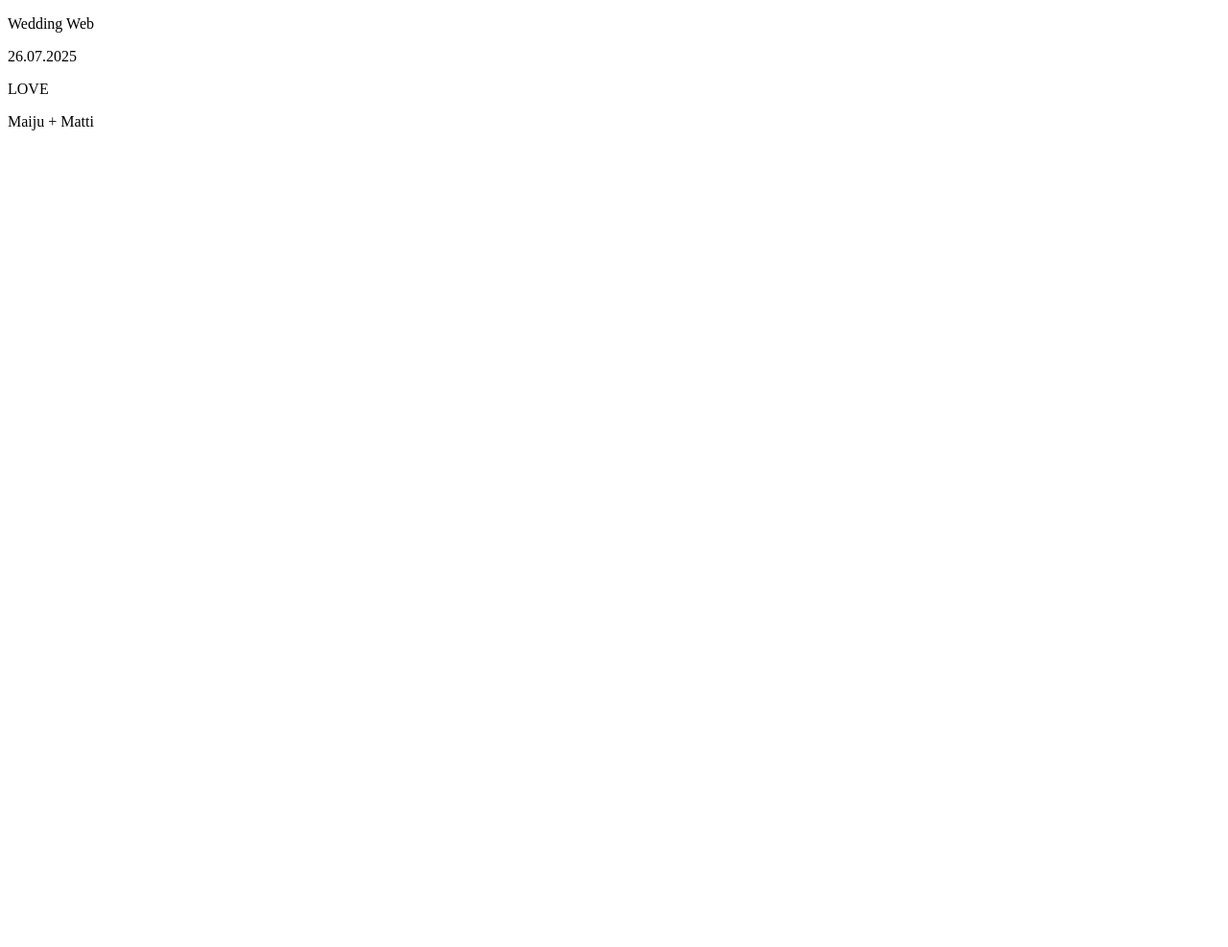
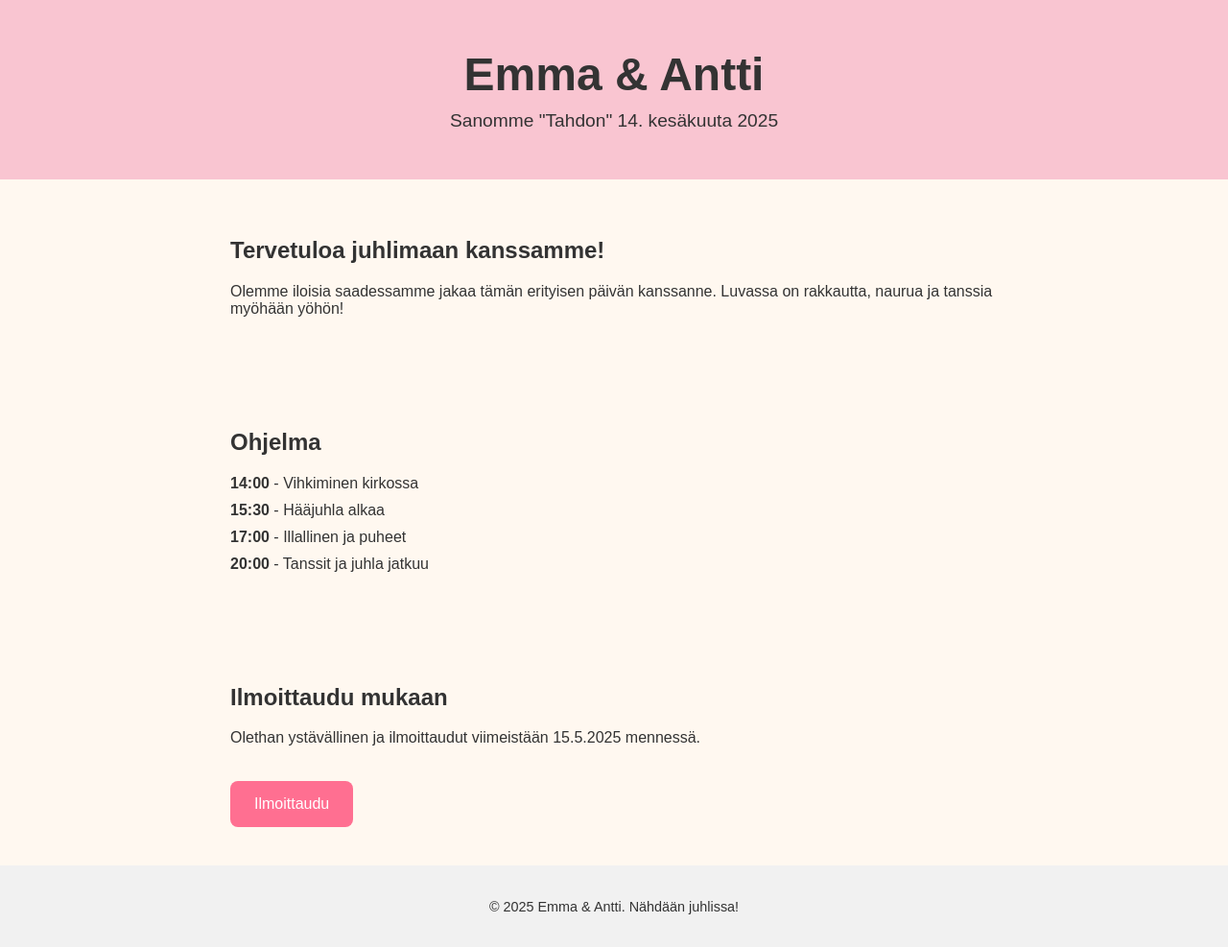
Before and after one commit to petratim/Lab4, a plain HTML site: page web/index.html in a window 1280 px wide. Shown: the whole page at 96% size. Before the commit the page ends 800 px from the top, so only its background shows below. Drawn offline with Linux system fonts and the light colour scheme.

Commit message:
sivuston pohja

```diff
--- a/web/index.html
+++ b/web/index.html
@@ -1,12 +1,103 @@
 <!DOCTYPE html>
-<html>
-    <head>
-        <title>Wedding Web</title>
-    </head>
-    <body>
-        <p>Wedding Web</p>
-        <p>26.07.2025</p>
-        <p>LOVE</p>
-        <p>Maiju + Matti</p>
-    </body>
+<html lang="fi">
+<head>
+  <meta charset="UTF-8">
+  <meta name="viewport" content="width=device-width, initial-scale=1.0">
+  <title>Meidän Häät</title>
+  <style>
+    body {
+      font-family: 'Arial', sans-serif;
+      margin: 0;
+      padding: 0;
+      background: #fff8f0;
+      color: #333;
+    }
+
+    header {
+      background-color: #f9c5d1;
+      padding: 50px 20px;
+      text-align: center;
+    }
+
+    header h1 {
+      font-size: 3em;
+      margin: 0;
+    }
+
+    header p {
+      font-size: 1.2em;
+      margin: 10px 0 0;
+    }
+
+    section {
+      padding: 40px 20px;
+      max-width: 800px;
+      margin: auto;
+    }
+
+    .schedule ul {
+      list-style: none;
+      padding: 0;
+    }
+
+    .schedule li {
+      margin-bottom: 10px;
+    }
+
+    .rsvp-button {
+      display: inline-block;
+      padding: 15px 25px;
+      background-color: #ff6f91;
+      color: white;
+      text-decoration: none;
+      border-radius: 8px;
+      margin-top: 20px;
+      transition: background-color 0.3s ease;
+    }
+
+    .rsvp-button:hover {
+      background-color: #e85a7d;
+    }
+
+    footer {
+      text-align: center;
+      padding: 20px;
+      background-color: #f1f1f1;
+      font-size: 0.9em;
+    }
+  </style>
+</head>
+<body>
+
+  <header>
+    <h1>Emma & Antti</h1>
+    <p>Sanomme "Tahdon" 14. kesäkuuta 2025</p>
+  </header>
+
+  <section class="about">
+    <h2>Tervetuloa juhlimaan kanssamme!</h2>
+    <p>Olemme iloisia saadessamme jakaa tämän erityisen päivän kanssanne. Luvassa on rakkautta, naurua ja tanssia myöhään yöhön!</p>
+  </section>
+
+  <section class="schedule">
+    <h2>Ohjelma</h2>
+    <ul>
+      <li><strong>14:00</strong> - Vihkiminen kirkossa</li>
+      <li><strong>15:30</strong> - Hääjuhla alkaa</li>
+      <li><strong>17:00</strong> - Illallinen ja puheet</li>
+      <li><strong>20:00</strong> - Tanssit ja juhla jatkuu</li>
+    </ul>
+  </section>
+
+  <section class="rsvp">
+    <h2>Ilmoittaudu mukaan</h2>
+    <p>Olethan ystävällinen ja ilmoittaudut viimeistään 15.5.2025 mennessä.</p>
+    <a href="https://esimerkki.fi/ilmoittautuminen" class="rsvp-button">Ilmoittaudu</a>
+  </section>
+
+  <footer>
+    <p>&copy; 2025 Emma & Antti. Nähdään juhlissa!</p>
+  </footer>
+
+</body>
 </html>
```
